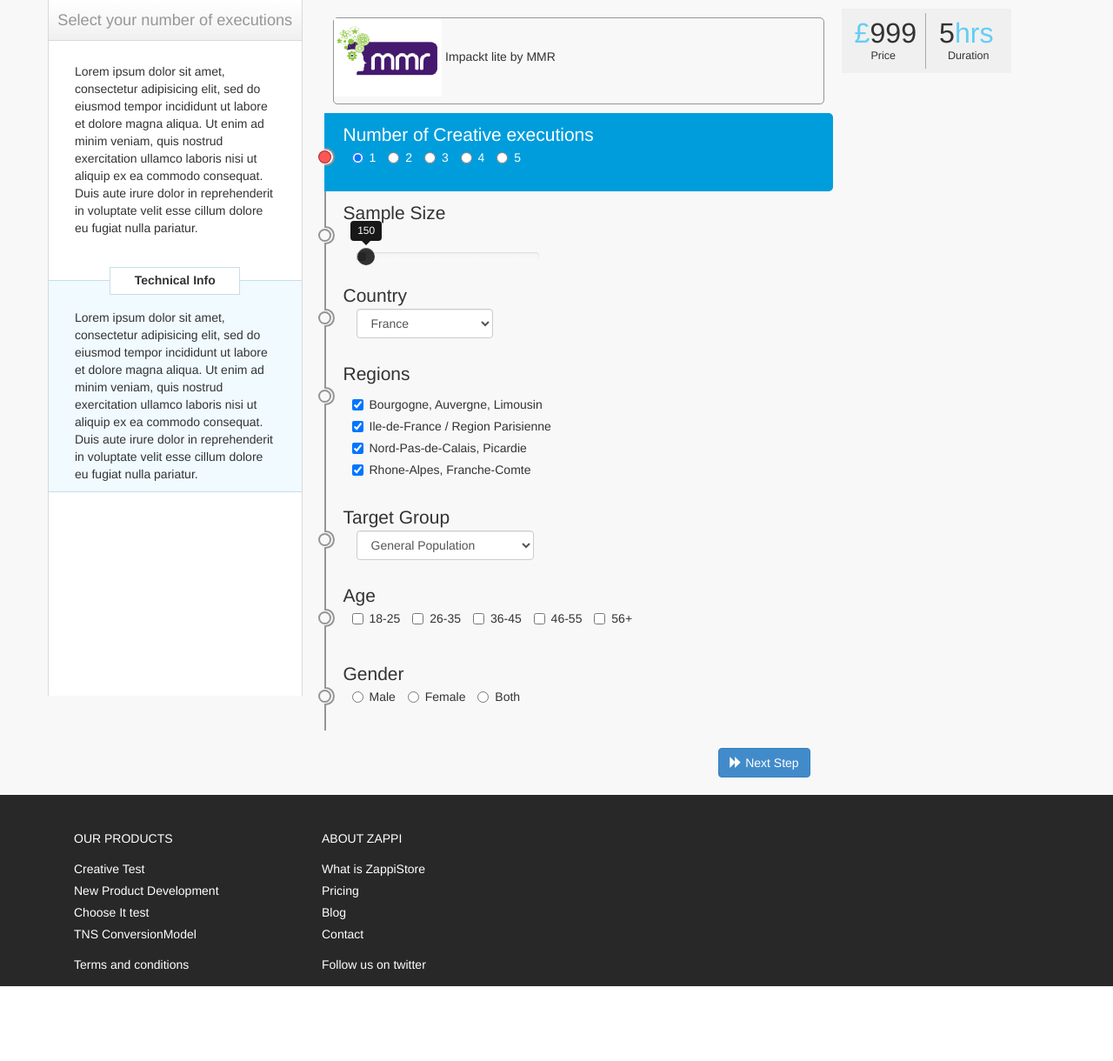
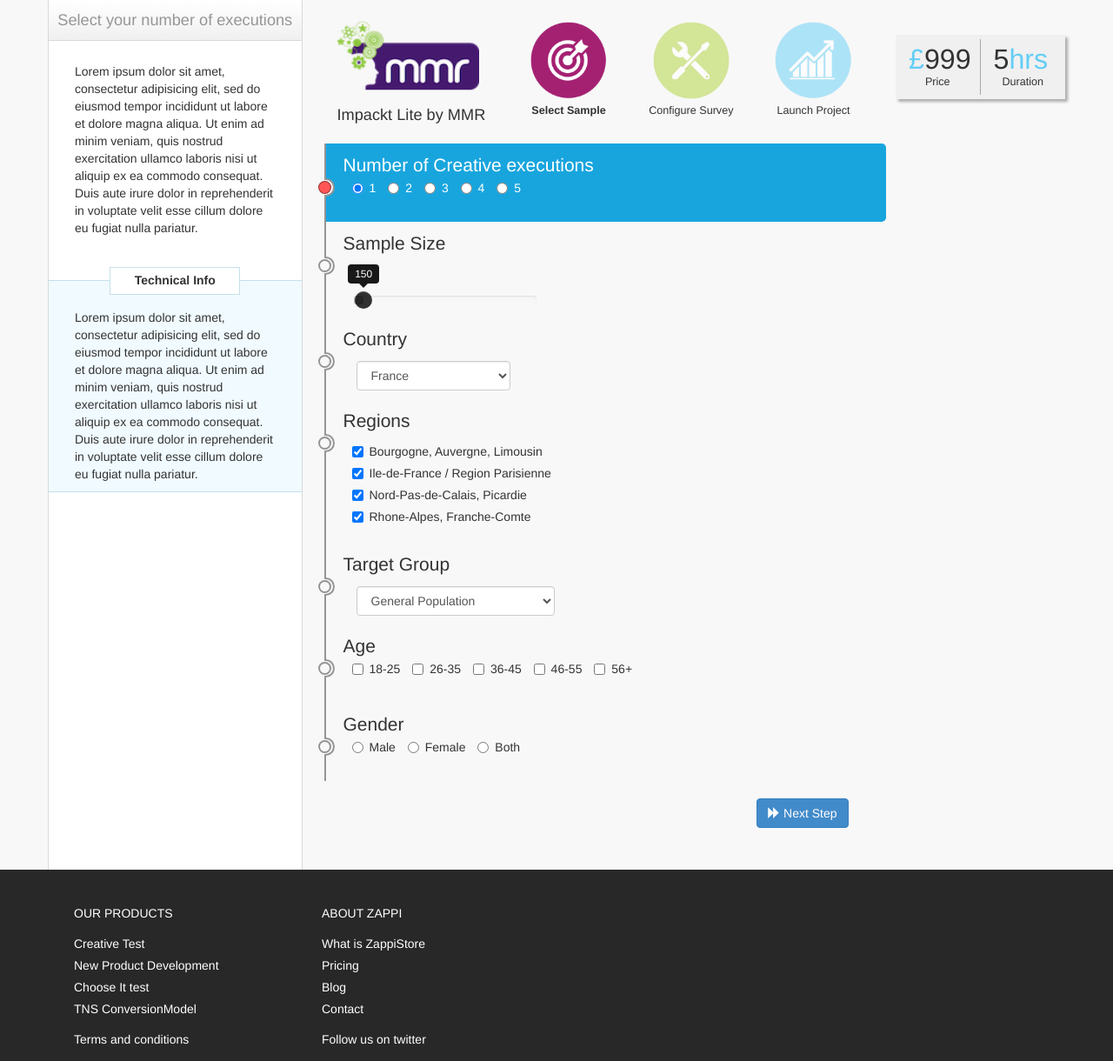
Before and after one commit to quantson/site, a PHP site: page /estatic.php in a window 1280 px wide. Shown: the part 82-1302 px from the top of the page at 87% size. Before the commit the page ends 1216 px from the top, so only its background shows below. Run offline with PHP 8.4, Linux system fonts and the light colour scheme; some libraries are stand-ins or nearby versions.

Commit message:
finished sample selection

```diff
--- a/css/estatic.css
+++ b/css/estatic.css
@@ -11,7 +11,7 @@
 	padding: 0 0;
 }
 .left-help{
-  min-height: 800px;
+  min-height: 1000px;
   border-right: solid 1px rgba(0,0,0,0.14902);
   border-left: solid 1px rgba(0,0,0,0.14902);
   padding: 0 0 0 0;
@@ -70,22 +70,41 @@
 
 
 .main-selection{
+	width: 55%;
 	margin: 10px 0 0 25px;
 	padding: 0 0;
 	/*border-left: solid 2px rgba(0,0,0,0.4);*/
 }
-.product{
-	height: 100px;
-	border: solid 1px rgba(0,0,0,0.4);
-	border-radius: 5px;
-	margin: 10px 10px;
+.main-header{
+/*	border: solid 1px rgba(0,0,0,0.4);
+	border-radius: 5px;*/
+	margin: 10px 10px 20px 0;
 }
-.product img{
-	height: 90px;
-	display: inline-block;
+.main-header-product img{
+	display: block;
+	width: 90%;
 }
-.product div{
-	display: inline-block;
+.main-header-product div{
+	font-size: 1.3em;
+	margin-top: 10px;
+}
+.main-header-step img{
+	display: block;
+	width: 80%;
+	margin: auto;
+	margin-top: 5px;
+	opacity: 0.5;
+}
+.main-header-step .active img{
+	opacity: 1;
+}
+.main-header-step .active .caption{
+	font-weight: bold;
+}
+.main-header-step .caption{
+	margin: 5px 0;
+	font-size: 0.9em;
+	text-align: center;
 }
 .selector-wrapper{
 	position: relative;
@@ -139,8 +158,11 @@
 .form-group{
 	margin-bottom: 0;
 }
+.country, .target-group{
+	margin-top: 10px;
+}
 .slider{
-	margin: 25px 0 0 15px;
+	margin: 20px 0 0 0;
 }
 .slider .slider-selection {
 	background: #BABABA;
@@ -159,8 +181,8 @@
 #magic-line{
 	position: absolute;
 	top: 0;
-	left: 0;
-	background: #009DDC;
+	left: 2px;
+	background: rgba(0, 157, 220, 0.9);
 	z-index: 10;
 	min-height: 80px;
 	border-bottom-right-radius: 5px;
@@ -172,9 +194,10 @@
 
 
 .project-info{
-	margin: 10px 0 0 10px;
+	margin: 40px 0 0 0;
 	background: rgba(0,0,0,0.03);
 	padding: 5px 0;
+	box-shadow: 3px 3px 3px rgba(0,0,0,0.3);
 }
 .price{
 	border-right: solid 1px rgba(0,0,0,0.3);
--- a/estatic.php
+++ b/estatic.php
@@ -41,10 +41,28 @@
 				</div>
 			</div>
 		</div>
-		<div class="main-selection col-md-6">
-			<div class="product group">
-				<img src="image/product/impackt.png">
-				<div>Impackt lite by MMR</div>
+		<div class="main-selection col-md-7">
+			<div class="main-header group">
+				<div class="col-md-4 main-header-product">
+					<img src="image/product/impackt.png">
+					<div>Impackt Lite by MMR</div>
+				</div>
+				<div class="col-md-8 main-header-step">
+					<div class="row">
+						<div class="col-md-4 active">
+          				  <img src="image/order/target.png">
+            				<div class="caption caption-active">Select Sample</div>
+          				</div>
+          				<div class="col-md-4">
+          				  <img src="image/order/survey.png">
+          				  <div class="caption">Configure Survey</div>
+          				</div>
+          				<div class="col-md-4">
+          				  <img src="image/order/launch.png">
+          				  <div class="caption">Launch Project</div>
+          				</div>
+          			</div>
+				</div>
 			</div>
 			<div class="selection active" question="0">
 				<div class="selection-title">Number of Creative executions</div>
@@ -81,7 +99,7 @@
 				<div class="selector-wrapper">
 					<div class="selector"></div>
 				</div>
-				<div class="user-select">
+				<div class="user-select slider">
 					<input id="sample-size" data-slider-id='sample-size' type="text" data-slider-min="100" data-slider-max="1000" data-slider-step="50" data-slider-value="150"/>
 				</div>
 			</div>
@@ -211,7 +229,7 @@
 				<a href="#" class="btn btn-primary"><span class="glyphicon glyphicon-forward"></span> Next Step</a>
 			</div>
 		</div>
-		<div class="col-md-2 project-info">
+		<div class="col-md-2 pull-right project-info">
 			<div class="col-md-6 price">
 				<div>
 					<span class="price-symbol">£</span><span>999</span>
@@ -278,8 +296,8 @@
 
 		    $magicLine
 		        .width($(".main-selection").width())
-		        .height($(".main-selection .active").outerHeight())
-		        .css("top", $(".main-selection .active").position().top)
+		        .height($(".main-selection .selection.active").outerHeight())
+		        .css("top", $(".main-selection .selection.active").position().top)
 		        .data("origTop", $(".main-selection .active").position().top)
 		        .data("origHeight", $magicLine.outerHeight());
 
--- a/zappistore.sql
+++ b/zappistore.sql
@@ -44,7 +44,7 @@
 
 INSERT INTO `products` (`id`, `name`, `filters`, `logo_file`, `title`, `description_short`, `description_long`) VALUES
 (1, 'estatic', 'mb bestsell static pack', 'estatic', 'estatic <br/>by millward brown', '"Lorem ipsum dolor sit amet,<br/>consectetur adipiscing elit"', '"Sed ut perspiciatis, unde omnis iste natus error sit voluptatem accusantium doloremque laudantium, totam rem aperiam eaque ipsa, quae"'),
-(2, 'impackt lite', 'mmr impackt bestsell pack', 'impackt', 'impackt lite<br/>by mmr', '"Lorem ipsum dolor sit amet,<br/>consectetur adipiscing elit"', '"Sed ut perspiciatis, unde omnis iste natus error sit voluptatem accusantium doloremque laudantium, totam rem aperiam eaque ipsa, quae"'),
+(2, 'impackt lite', 'mmr impackt bestsell pack', 'mmr', 'impackt lite<br/>by mmr', '"Lorem ipsum dolor sit amet,<br/>consectetur adipiscing elit"', '"Sed ut perspiciatis, unde omnis iste natus error sit voluptatem accusantium doloremque laudantium, totam rem aperiam eaque ipsa, quae"'),
 (3, 'conversion model', 'tns', 'conversion', 'conversion model<br/>by tns', '"Lorem ipsum dolor sit amet,<br/>consectetur adipiscing elit"', '"Sed ut perspiciatis, unde omnis iste natus error sit voluptatem accusantium doloremque laudantium, totam rem aperiam eaque ipsa, quae"'),
 (4, 'video creative test', 'zappi videocreative bestsell video', 'creative', 'video<br/>creative test', '"Lorem ipsum dolor sit amet,<br/>consectetur adipiscing elit"', '"Sed ut perspiciatis, unde omnis iste natus error sit voluptatem accusantium doloremque laudantium, totam rem aperiam eaque ipsa, quae"'),
 (5, 'static creative test', 'zappi staticcreative static newprod', 'creative', 'static</br>creative test', '"Lorem ipsum dolor sit amet,<br/>consectetur adipiscing elit"', '"Sed ut perspiciatis, unde omnis iste natus error sit voluptatem accusantium doloremque laudantium, totam rem aperiam eaque ipsa, quae"'),
```
Also changed, not shown: image/product/impackt.PNG.
